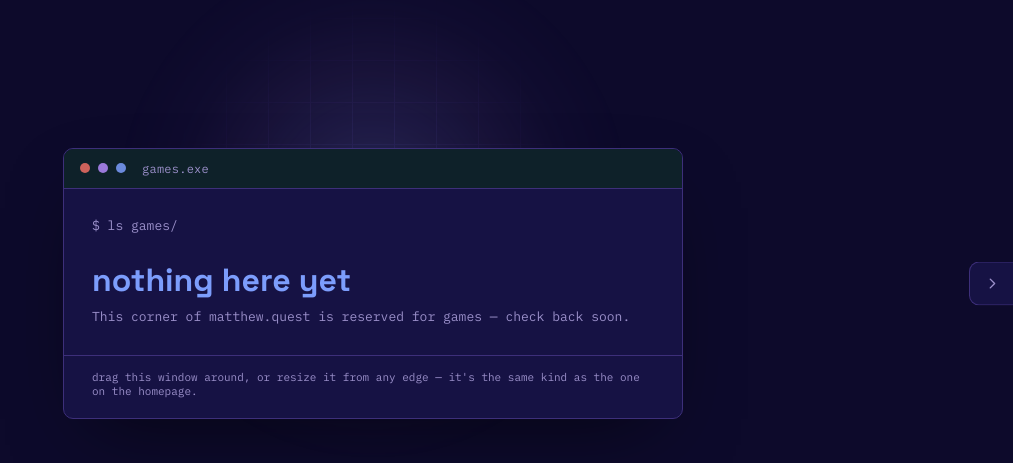
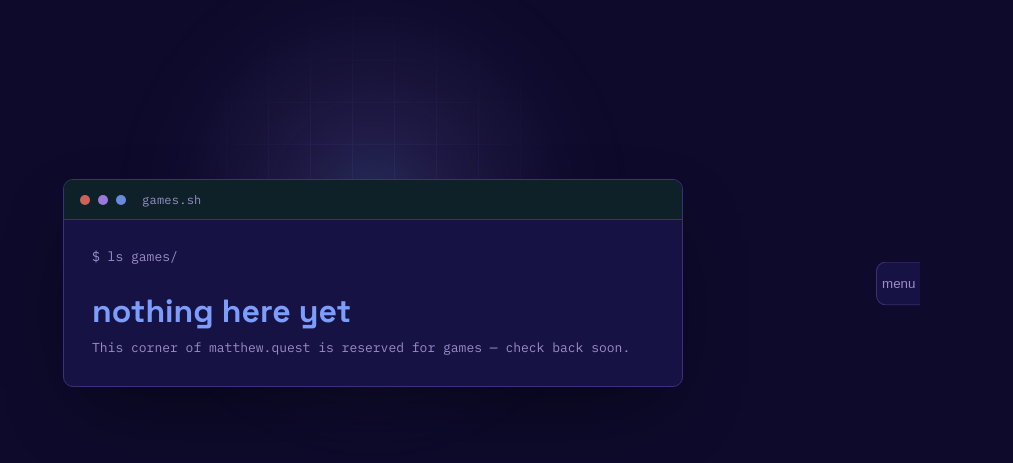
Before and after one commit to mwc0/website, a plain HTML site: page games/index.html in a window 1280 px wide. Shown: the part 117-580 px from the top of the page, without its empty margins (267-1280 px from the left). Drawn offline with Linux system fonts and the light colour scheme.

Commit message:
Update index.html

```diff
--- a/games/index.html
+++ b/games/index.html
@@ -22,7 +22,7 @@
       <span class="dot dot--red"></span>
       <span class="dot dot--amber"></span>
       <span class="dot dot--green"></span>
-      <span class="console__title">games.exe</span>
+      <span class="console__title">games.sh</span>
     </header>
 
     <div class="console__body">
@@ -34,24 +34,15 @@
       </div>
     </div>
 
-    <footer class="console__footer">
-      drag this window around, or resize it from any edge — it's the same kind as the one on the homepage.
-    </footer>
+
   </main>
   </div>
 
-  <!-- TASKBAR -->
-  <div class="taskbar-hover-zone" aria-hidden="true"></div>
   <nav class="taskbar" id="taskbar" aria-label="Site navigation">
+    <button class="taskbar__handle" id="taskbarHandle" type="button" aria-expanded="false">menu</button>
     <div class="taskbar__panel">
       <a class="taskbar__link" href="../">home</a>
     </div>
-    <button class="taskbar__handle" id="taskbarHandle" type="button" aria-expanded="false" aria-label="Toggle menu">
-      <svg class="taskbar__arrow" viewBox="0 0 16 16" width="14" height="14" aria-hidden="true">
-        <!-- arrow points left -->
-        <path d="M6 3 L11 8 L6 13" fill="none" stroke="currentColor" stroke-width="1.6" stroke-linecap="round" stroke-linejoin="round"/>
-      </svg>
-    </button>
   </nav>
 
   <script src="../common.js?v=1"></script>
```
